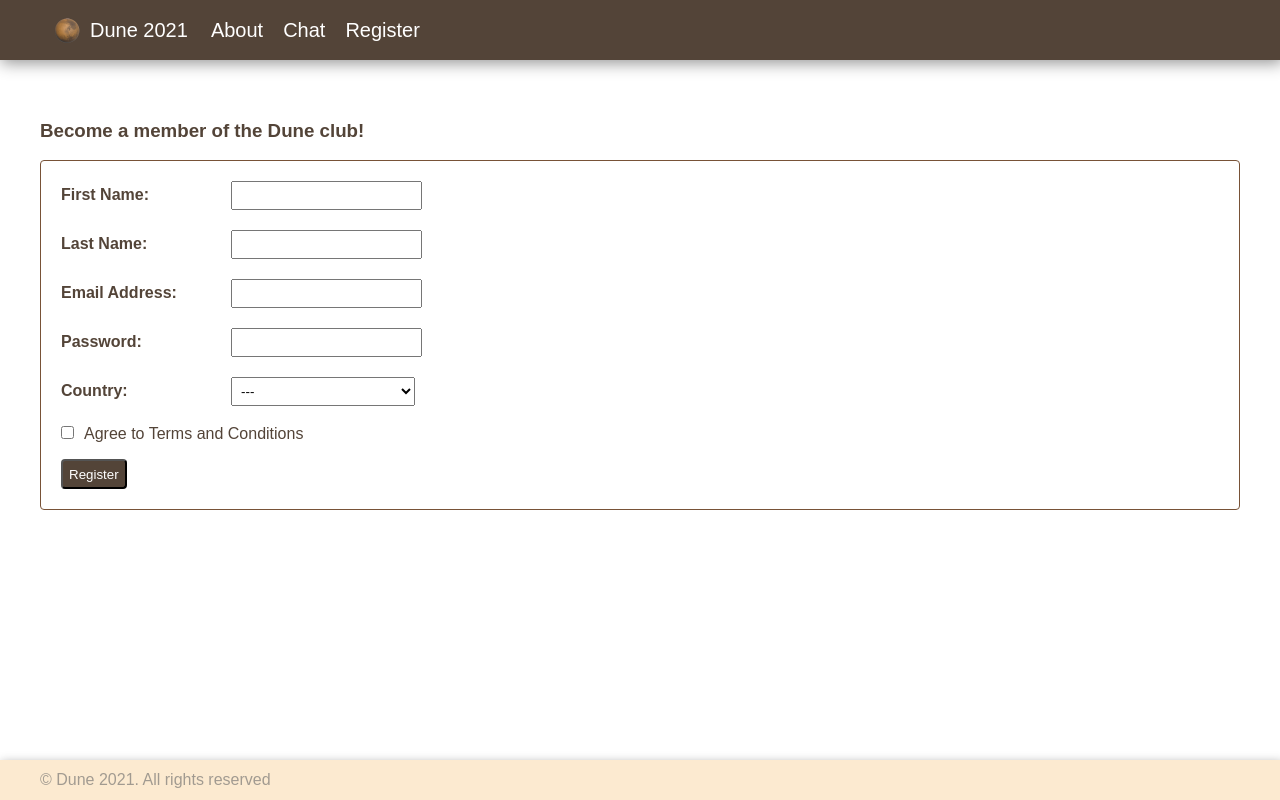
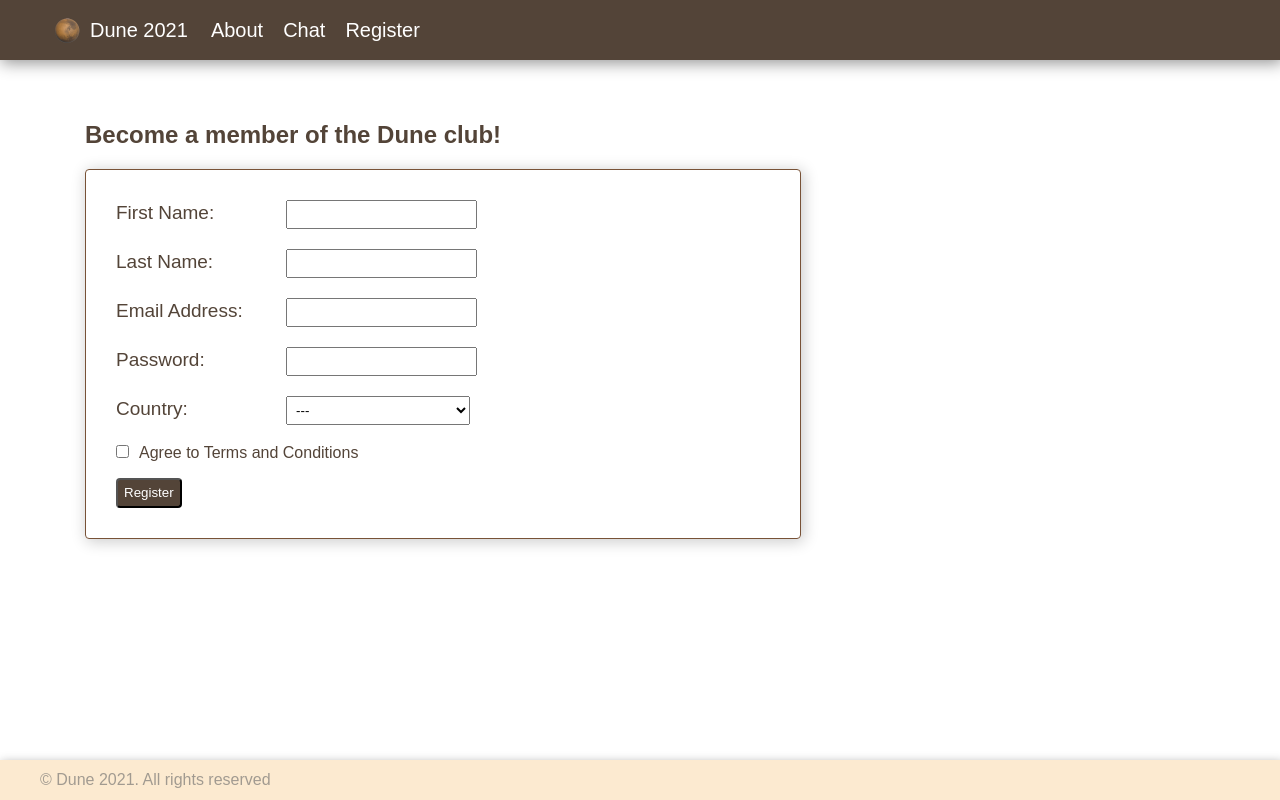
Before and after one commit to LieneLittlebird/Dune2021-static, a React (Create React App) app: page /register in a window 1280 px wide. Built offline with nearby package versions, Linux system fonts and the light colour scheme.

Commit message:
register css done

```diff
--- a/src/Components/About/about.css
+++ b/src/Components/About/about.css
@@ -1,3 +1,7 @@
+#about-main {
+  padding-left: 47px;
+}
+
 #contacts-all {
   display: flex;
   align-items: flex-start;
--- a/src/Components/Chat/Chat.css
+++ b/src/Components/Chat/Chat.css
@@ -1,5 +1,5 @@
 #chat-main {
-  padding-left: 40px;
+  padding-left: 45px;
   padding-right: 40px;
 }
 
--- a/src/Components/Register/Register.jsx
+++ b/src/Components/Register/Register.jsx
@@ -1,10 +1,7 @@
 /* eslint-disable jsx-a11y/label-has-associated-control */
 import React from "react";
-// import axios from "axios";
-
 import { Formik, Form, Field, ErrorMessage } from "formik";
 import * as Yup from "yup";
-// import { EXPRESS_API } from "../../constants";
 import "./register.css";
 
 const Register = () => (
@@ -37,18 +34,12 @@ const Register = () => (
       ),
     })}
     onSubmit={(values, { setSubmitting }) => {
-      // await axios({
-      //   method: "post",
-      //   url: `${EXPRESS_API}/addForm`,
-      //   data: values,
-      // });
       setSubmitting(false);
     }}
   >
-    <div>
-      <h3>Become a member of the Dune club!</h3>
-
-      <Form id="form-id">
+    <div id="register-all">
+      <h2>Become a member of the Dune club!</h2>
+      <Form id="register-main">
         <div id="form-wrapper">
           <div>
             <label htmlFor="firstName" className="reg-label-parent">
--- a/src/Components/Register/register.css
+++ b/src/Components/Register/register.css
@@ -1,8 +1,21 @@
+#register-all {
+  padding-left: 45px;
+}
+
+#register-main {
+  border: 1.8px solid #785237;
+  border-radius: 4px;
+  width: 674px;
+  padding: 20px;
+  box-shadow: 2px 2px 15px 1px #00000033;
+}
+
 .reg-label-parent {
+  display: inline-block;
   color: #534438;
-  font-weight: bold;
+  font-weight: 548;
+  font-size: 19px;
   margin: 10px;
-  display: inline-block;
   width: 150px;
 }
 
@@ -13,12 +26,6 @@
 
 #country-input {
   width: 184px;
-}
-
-#form-id {
-  border: 1.8px solid #785237;
-  border-radius: 4px;
-  padding: 10px;
 }
 
 #termsOfService {
```
